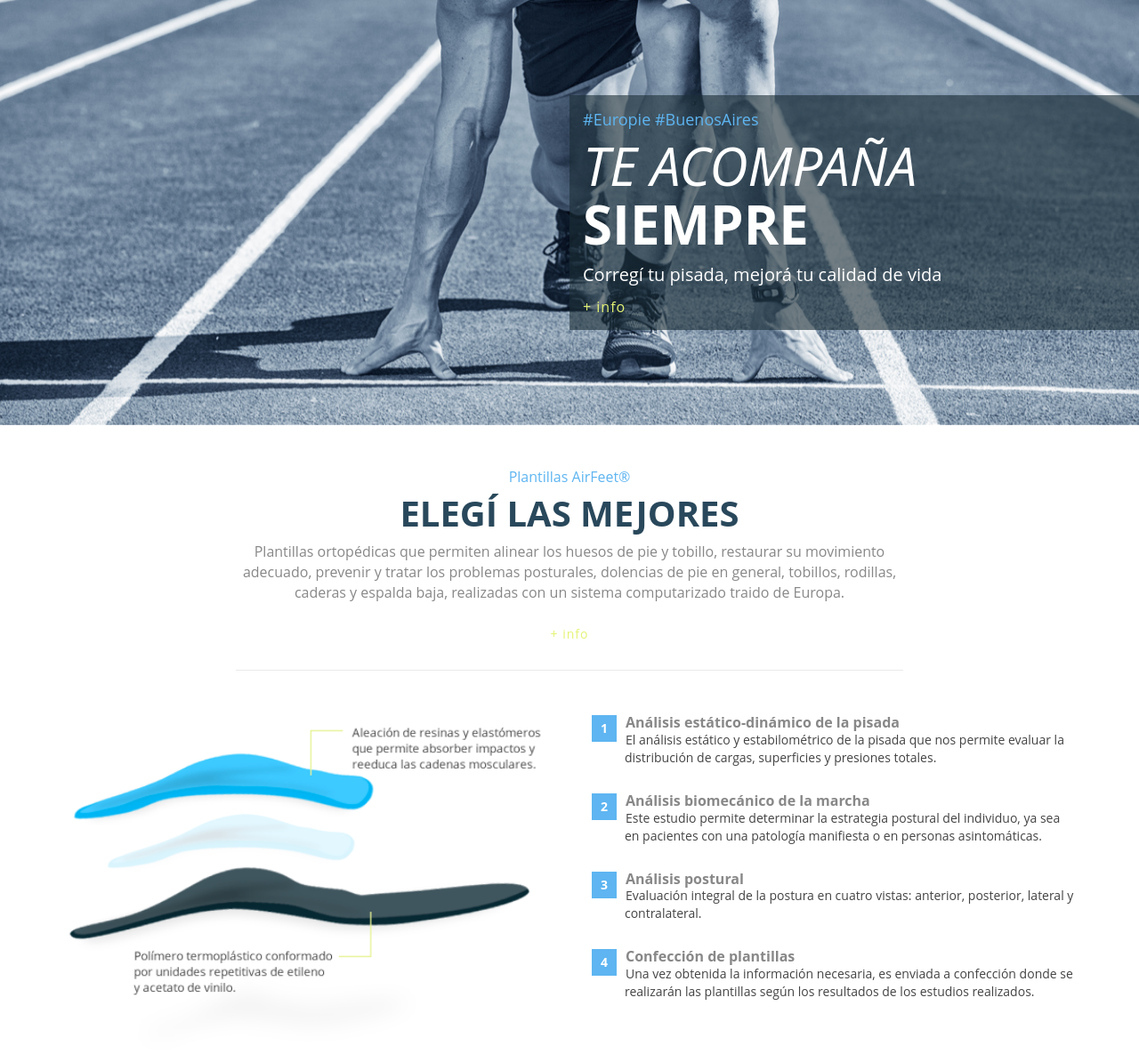
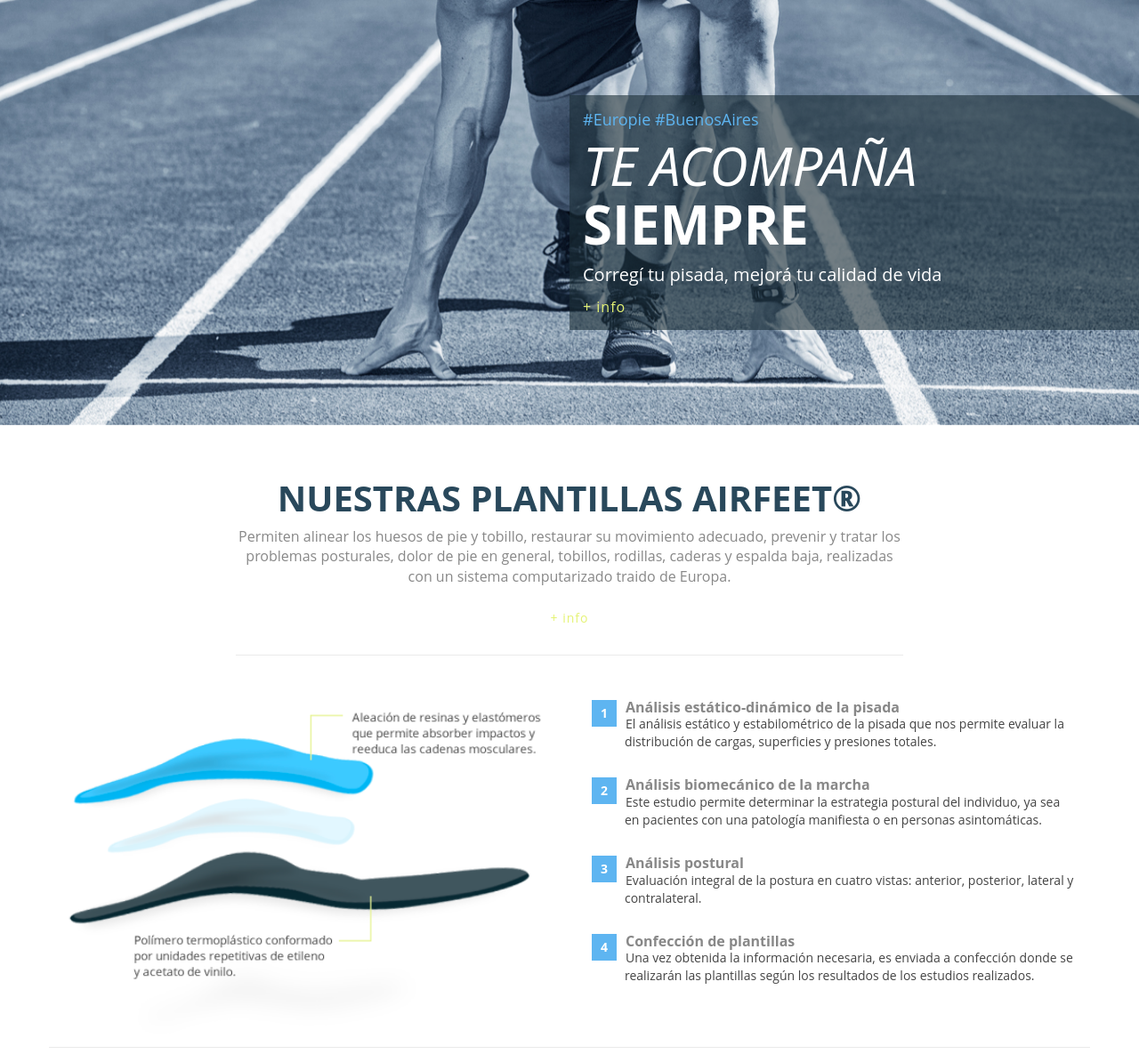
Before and after one commit to sportesi/europiebsas, a PHP site: page / in a window 1280 px wide. Shown: the part 93-1287 px from the top of the page at 89% size. Run offline with PHP 8.4, Linux system fonts and the light colour scheme; some libraries are stand-ins or nearby versions.

Commit message:
Mejorar título de plantillas

```diff
--- a/index.php
+++ b/index.php
@@ -40,10 +40,9 @@
                 <div class="row">
                     <div class="col-lg-8 col-lg-offset-2">
                         <div class="title">
-                            <h4>Plantillas AirFeet®</h4>
-                            <h1>Elegí las mejores</h1>
+                            <h1>Nuestras Plantillas AirFeet®</h1>
                             <p class="border-grey">
-                                Plantillas ortopédicas que permiten alinear los huesos de pie y tobillo, restaurar su movimiento adecuado, prevenir y tratar los problemas posturales, dolencias de pie en general, tobillos, rodillas, caderas y espalda baja, realizadas con un sistema computarizado traido de Europa.
+                                Permiten alinear los huesos de pie y tobillo, restaurar su movimiento adecuado, prevenir y tratar los problemas posturales, dolor de pie en general, tobillos, rodillas, caderas y espalda baja, realizadas con un sistema computarizado traido de Europa.
                                 <br>
                                 <br>
                                 <a href="plantillas.php">+ info</a>
```
